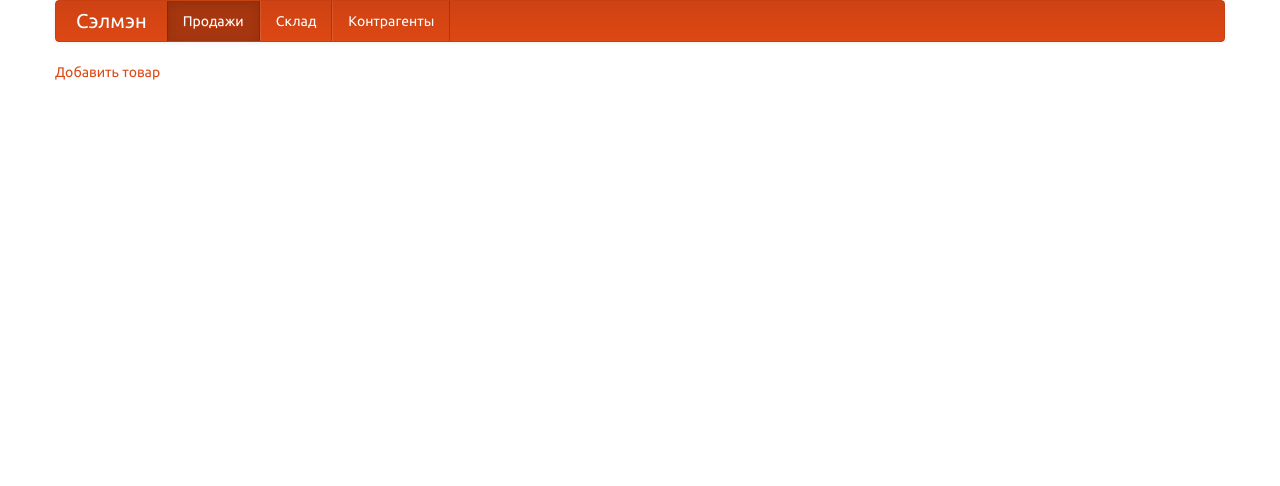
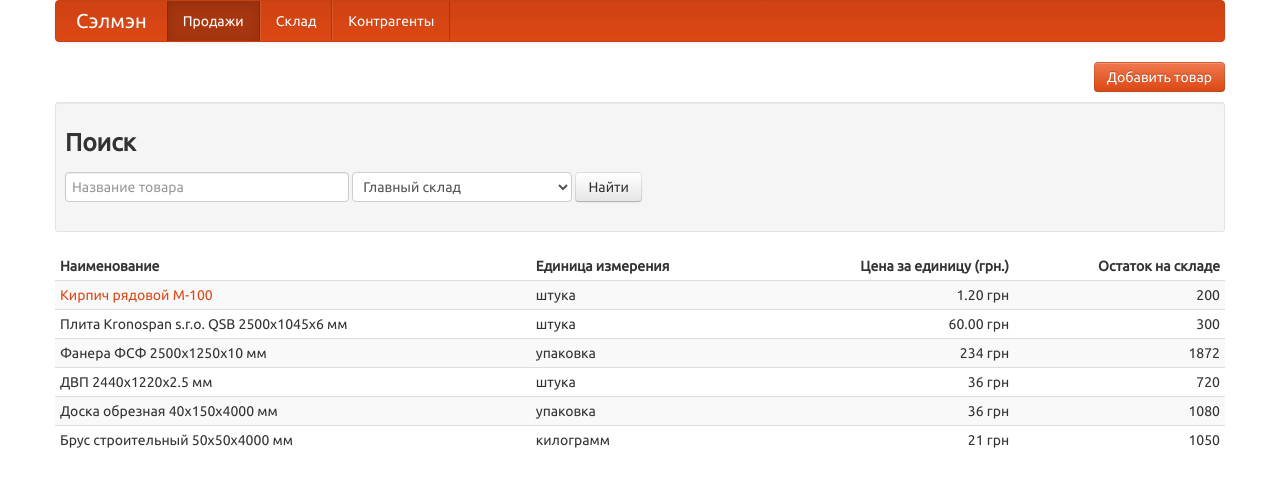
Before and after one commit to s-stude/salman, a website: page products.html in a window 1280 px wide. Drawn offline with nearby package versions, Linux system fonts and the light colour scheme.

Commit message:
Search form and result view for products page.

```diff
--- a/products.html
+++ b/products.html
@@ -22,8 +22,81 @@
             </div>
             <div class="row">
                 <div class="span12">
-                    <p><a href="addproduct.html">Добавить товар</a>
+
+                    <p class="text-right">
+                        <a class="btn btn-primary" href="addproduct.html">Добавить товар</a>
                     </p>
+
+                </div>
+            </div>
+            <div class="row">
+                <div class="span12">
+
+                    <div class="well well-small">
+                        <h3>Поиск</h3>
+
+                        <form class="form-inline">
+                            <input id="searchquery" type="text" class="input-xlarge" placeholder="Название товара">
+                            <select name="" id="">
+                                <option value="mainwarehouse">Главный склад</option>
+                                <option value="secondwarehouse">Склад #2</option>
+                            </select>
+                            <button type="submit" class="btn">Найти</button>
+                        </form>
+                    </div>
+                </div>
+            </div>
+
+            <div class="row">
+                <div class="span12">
+                    <table class="table table-striped table-condensed table-hover">
+                        <thead>
+                            <tr>
+                                <th>Наименование</th>
+                                <th>Единица измерения</th>
+                                <th class="text-right">Цена за единицу (грн.)</th>
+                                <th class="text-right">Остаток на складе</th>
+                            </tr>
+                        </thead>
+                        <tbody>
+                            <tr>
+                                <td><a href="#">Кирпич рядовой М-100</a></td>
+                                <td>штука</td>
+                                <td class="text-right">1.20 грн</td>
+                                <td class="text-right">200</td>
+                            </tr>
+                            <tr>
+                                <td>Плита Kronospan s.r.o. QSB 2500x1045x6 мм</td>
+                                <td>штука</td>
+                                <td class="text-right">60.00 грн</td>
+                                <td class="text-right">300</td>
+                            </tr>
+                            <tr>
+                                <td>Фанера ФСФ 2500x1250x10 мм</td>
+                                <td>упаковка</td>
+                                <td class="text-right">234 грн</td>
+                                <td class="text-right">1872</td>
+                            </tr>
+                            <tr>
+                                <td>ДВП 2440х1220х2.5 мм</td>
+                                <td>штука</td>
+                                <td class="text-right">36 грн</td>
+                                <td class="text-right">720</td>
+                            </tr>
+                            <tr>
+                                <td>Доска обрезная 40x150x4000 мм</td>
+                                <td>упаковка</td>
+                                <td class="text-right">36 грн</td>
+                                <td class="text-right">1080</td>
+                            </tr>
+                            <tr>
+                                <td>Брус строительный 50x50x4000 мм</td>
+                                <td>килограмм</td>
+                                <td class="text-right">21 грн</td>
+                                <td class="text-right">1050</td>
+                            </tr>
+                        </tbody>
+                    </table>
                 </div>
             </div>
         </div>
```
